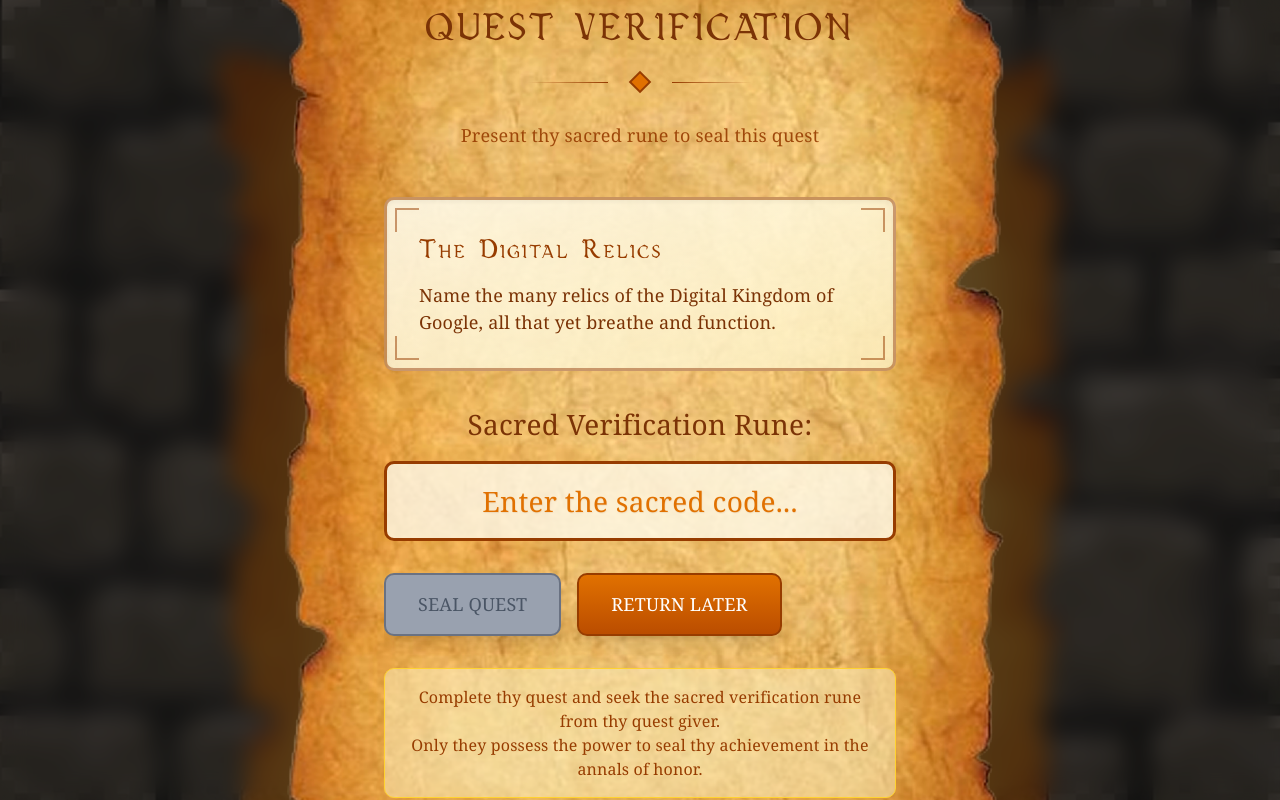
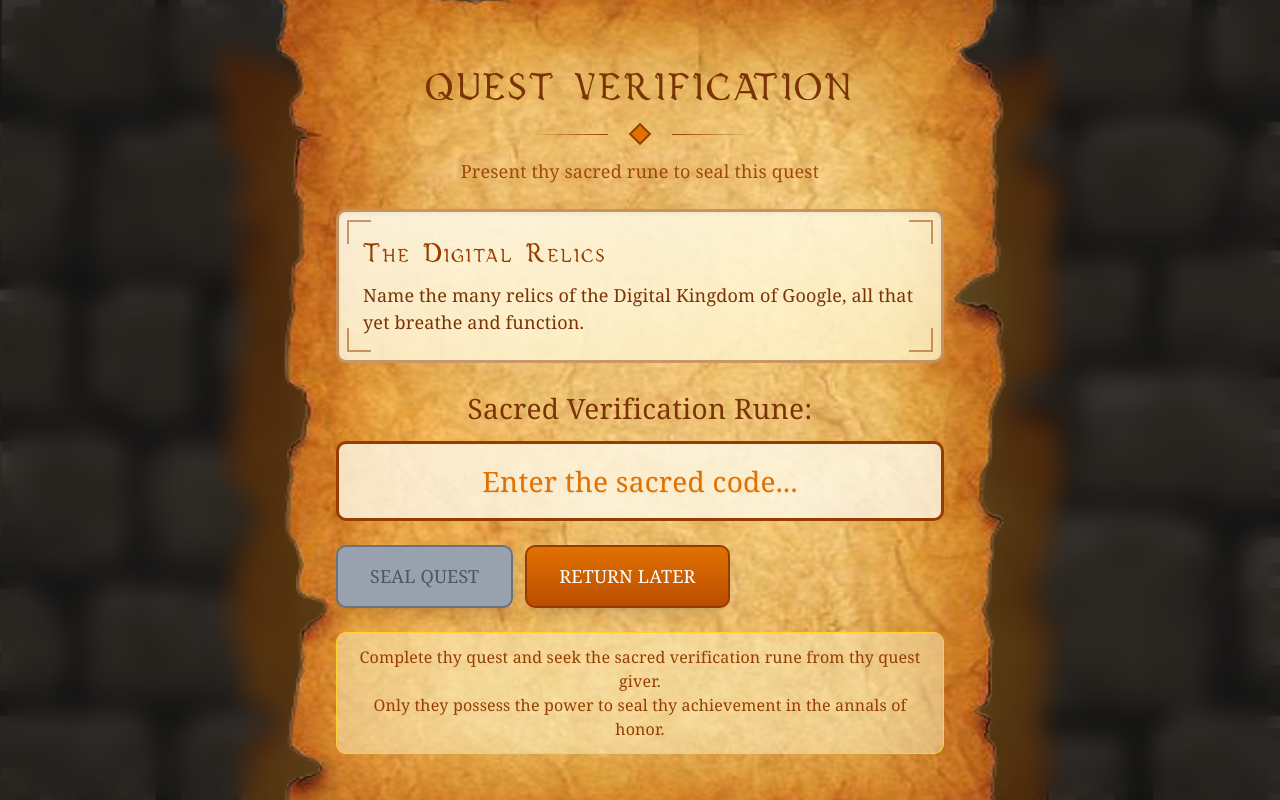
Before and after one commit to ChocoCodes/gdgoc-quest, a React (Vite) app: page / in a window 1280 px wide. Both pictures are taken after a click on the element 624 px from the left and 539 px from the top of the page. Shown: the top 800 px of the page. Built offline with nearby package versions, Linux system fonts and the light colour scheme.

Commit message:
chore: fix positioning

```diff
--- a/src/components/quest-verification.tsx
+++ b/src/components/quest-verification.tsx
@@ -81,26 +81,27 @@
       >
         <ParchmentBackground
           minHeight="min-h-[90vh] sm:min-h-[600px]"
-          className="p-4 sm:p-6 md:p-8 lg:p-12 overflow-hidden"
+          className="overflow-hidden"
         >
           {success ? (
-            <div className="text-center animate-pulse">
-              <div className="text-6xl sm:text-8xl mb-6 sm:mb-8">
+            <div className="flex flex-col items-center justify-center h-full text-center animate-pulse py-8">
+              <div className="flex-1 flex flex-col items-center justify-center space-y-6">
+                <div className="text-6xl sm:text-8xl mb-4">
                   {quest.isGrandPrize ? "🏆👑" : "🏆"}
                 </div>
                 <h2
                   className={`font-jacquard-display text-display-lg ${
                     quest.isGrandPrize ? "text-yellow-800" : "text-green-800"
-                } mb-4 sm:mb-6 tracking-wide`}
+                  } mb-4 tracking-wide`}
                 >
                   {quest.isGrandPrize ? "GRAND PRIZE SEALED!" : "QUEST SEALED!"}
                 </h2>
-              <p className="font-serif-readable text-body-lg text-amber-800 leading-relaxed px-2">
+                <p className="font-serif-readable text-body-lg text-amber-800 leading-relaxed px-4 max-w-lg">
                   {quest.isGrandPrize
                     ? "Thou hast claimed the ultimate prize! Thy name shall be etched in golden letters upon the sacred scrolls of legend!"
                     : "Thy deed is recorded in the annals of valor. Well done, noble adventurer!"}
                 </p>
-              <div className="mt-6 sm:mt-8 flex items-center justify-center gap-4">
+                <div className="flex items-center justify-center gap-4 mt-6">
                   <div
                     className={`w-16 sm:w-24 h-px bg-gradient-to-r from-transparent ${
                       quest.isGrandPrize ? "to-yellow-700" : "to-green-700"
@@ -118,13 +119,15 @@
                   ></div>
                 </div>
               </div>
+            </div>
           ) : (
-            <div className="flex flex-col h-full">
-              <div className="text-center mb-8 sm:mb-12">
-                <h2 className="font-jacquard-display text-display-lg text-amber-900 mb-4 sm:mb-6 tracking-wide">
+            <div className="flex flex-col h-full py-6">
+              {/* Header section with more top padding */}
+              <div className="text-center mb-6 pt-4">
+                <h2 className="font-jacquard-display text-display-lg text-amber-900 mb-4 tracking-wide">
                   QUEST VERIFICATION
                 </h2>
-                <div className="flex items-center justify-center gap-4 sm:gap-6 mb-6 sm:mb-8">
+                <div className="flex items-center justify-center gap-4 sm:gap-6 mb-4">
                   <div className="w-12 sm:w-20 h-px bg-gradient-to-r from-transparent to-amber-800"></div>
                   <div className="relative">
                     <div className="w-4 h-4 bg-amber-800 rotate-45"></div>
@@ -137,12 +140,13 @@
                 </p>
               </div>
 
+              {/* Quest details section */}
               <div
                 className={`${
                   quest.isGrandPrize
                     ? "bg-gradient-to-br from-yellow-50/90 to-yellow-100/80 border-3 border-yellow-800/50"
                     : "bg-gradient-to-br from-amber-50/90 to-amber-100/80 border-3 border-amber-800/50"
-                } rounded-lg p-4 sm:p-6 md:p-8 mb-6 sm:mb-8 w-full shadow-inner relative`}
+                } rounded-lg p-4 sm:p-6 mb-6 w-full shadow-inner relative`}
               >
                 {quest.isGrandPrize && (
                   <div className="absolute top-0 left-0 right-0 bg-gradient-to-r from-yellow-500 to-amber-500 text-yellow-900 text-center py-1 font-jacquard-display font-bold text-xs sm:text-sm tracking-wider shadow-lg rounded-t-lg">
@@ -182,9 +186,7 @@
                 <h3
                   className={`font-jacquard-display text-heading-lg font-bold ${
                     quest.isGrandPrize ? "text-yellow-800" : "text-amber-800"
-                  } mb-3 sm:mb-4 tracking-wide ${
-                    quest.isGrandPrize ? "mt-4" : ""
-                  }`}
+                  } mb-3 tracking-wide ${quest.isGrandPrize ? "mt-4" : ""}`}
                 >
                   {quest.title}
                 </h3>
@@ -198,8 +200,9 @@
                 </p>
               </div>
 
-              <div className="w-full mb-6 sm:mb-8">
-                <label className="block font-serif-readable text-heading-lg font-bold text-amber-900 mb-3 sm:mb-4 text-center">
+              {/* Input section */}
+              <div className="w-full mb-6">
+                <label className="block font-serif-readable text-heading-lg font-bold text-amber-900 mb-3 text-center">
                   Sacred Verification Rune:
                 </label>
                 <input
@@ -216,13 +219,14 @@
                 />
 
                 {error && (
-                  <p className="mt-3 sm:mt-4 text-red-800 font-serif-readable text-body-md font-bold text-center bg-red-100 border border-red-300 rounded-lg py-2 px-4">
+                  <p className="mt-3 text-red-800 font-serif-readable text-body-md font-bold text-center bg-red-100 border border-red-300 rounded-lg py-2 px-4">
                     {error}
                   </p>
                 )}
               </div>
 
-              <div className="flex flex-col sm:flex-row gap-3 sm:gap-4 mb-6 sm:mb-8">
+              {/* Buttons section */}
+              <div className="flex flex-col sm:flex-row gap-3 mb-6">
                 <button
                   onClick={handleVerify}
                   disabled={isVerifying || !passcode.trim()}
@@ -252,8 +256,9 @@
                 </button>
               </div>
 
-              <div className="text-center">
-                <p className="font-serif-readable text-body-md text-amber-800 leading-relaxed bg-amber-100/50 border border-amber-300 rounded-lg py-3 sm:py-4 px-4 sm:px-6 text-sm sm:text-base">
+              {/* Footer instruction */}
+              <div className="text-center mt-auto">
+                <p className="font-serif-readable text-body-md text-amber-800 leading-relaxed bg-amber-100/50 border border-amber-300 rounded-lg py-3 px-4 text-sm sm:text-base">
                   Complete thy quest and seek the sacred verification rune from
                   thy quest giver.
                   <br />
```
Lines whose indentation alone changed are shown as unchanged.
